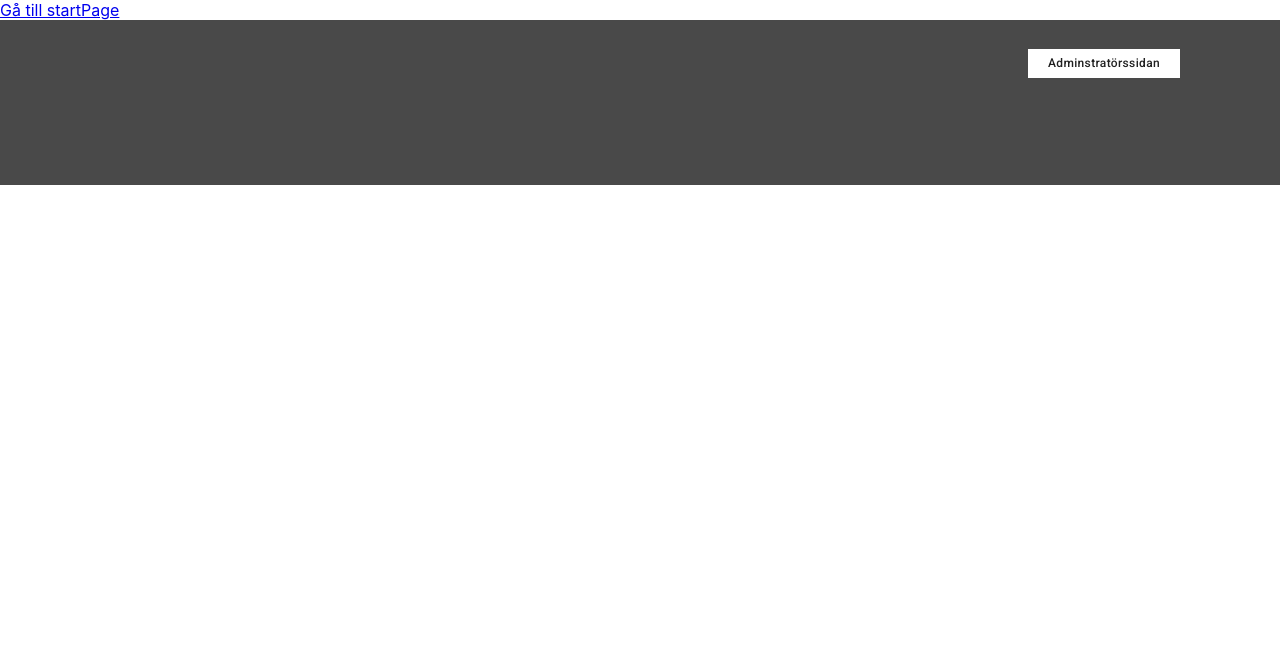
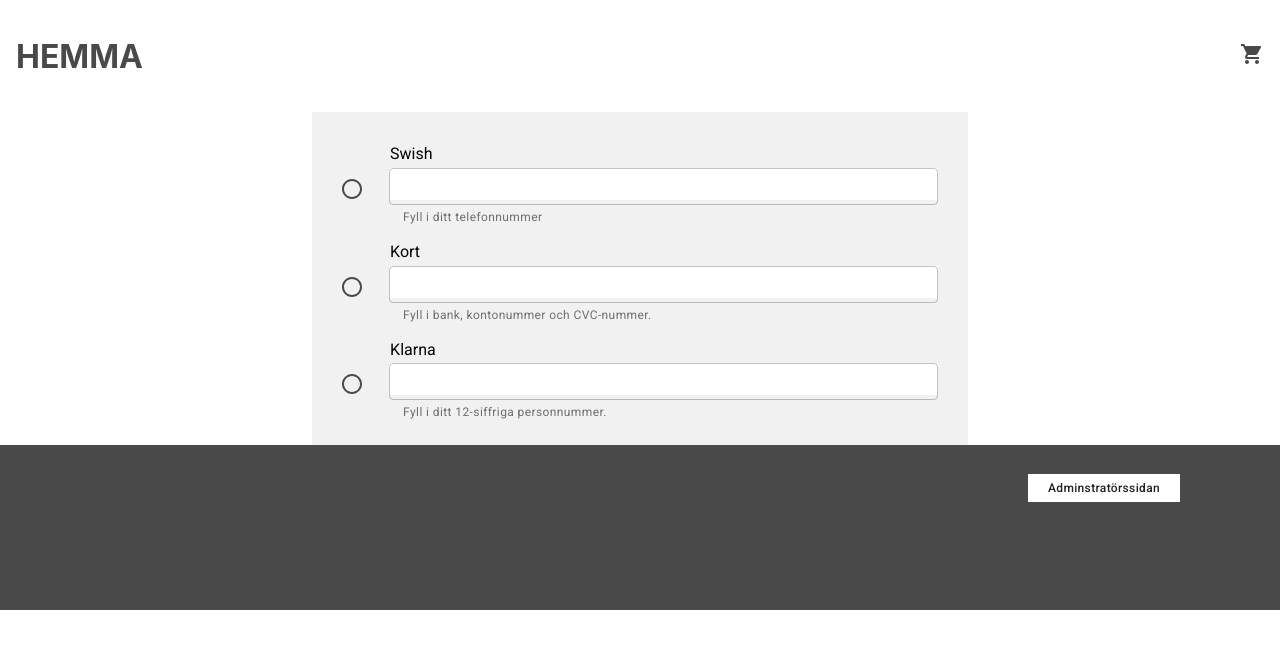
Before and after one commit to feliciaseg/webshop, a React (Create React App) app: page /checkout in a window 1280 px wide. Shown: the top 648 px of the page. Built offline with nearby package versions, Linux system fonts and the light colour scheme.

Commit message:
payment form design

```diff
--- /dev/null
+++ b/src/components/PaymentForm.tsx
@@ -0,0 +1,92 @@
+import {
+  Box,
+  FormControl,
+  RadioGroup,
+  FormControlLabel,
+  Radio,
+  TextField,
+} from "@material-ui/core";
+import React, { CSSProperties } from "react";
+import { theme } from "../styling/colorTheme";
+import "../styling/style.css";
+
+const textField: CSSProperties = {
+  backgroundColor: "white",
+  color: "black",
+};
+const box: CSSProperties = {
+  backgroundColor: theme.palette.secondary.main,
+  display: "flex",
+  flexDirection: "column",
+  alignItems: "center",
+  justifyContent: "flex-start",
+};
+
+const p: CSSProperties = {
+  fontFamily: "Roboto",
+};
+
+export default function PaymentForm() {
+  return (
+    <Box className={"paymentBox"} style={box}>
+      <FormControl component="fieldset">
+        <RadioGroup aria-label="gender" name="gender1">
+          <p className={"pInput"} style={p}>
+            Swish
+          </p>
+          <div>
+            <FormControlLabel
+              value="Swish"
+              control={<Radio style={{ color: theme.palette.primary.main }} />}
+              label=""
+            />
+            <TextField
+              style={textField}
+              id="swish"
+              helperText="Fyll i ditt telefonnummer"
+              variant="outlined"
+              required
+              className={"inputPayment"}
+            />
+          </div>
+          <p className={"pInput"} style={p}>
+            Kort
+          </p>
+          <div>
+            <FormControlLabel
+              className={"radioButtonPayment"}
+              value="Kort"
+              control={<Radio style={{ color: theme.palette.primary.main }} />}
+              label=""
+            />
+            <TextField
+              style={textField}
+              id="kort"
+              helperText="Fyll i bank, kontonummer och CVC-nummer."
+              variant="outlined"
+              className={"inputPayment"}
+            />
+          </div>
+          <p className={"pInput"} style={p}>
+            Klarna
+          </p>
+          <div>
+            <FormControlLabel
+              className={"radioButtonPayment"}
+              value="Klarna"
+              control={<Radio style={{ color: theme.palette.primary.main }} />}
+              label=""
+            />
+            <TextField
+              style={textField}
+              id="klarna"
+              helperText="Fyll i ditt 12-siffriga personnummer."
+              variant="outlined"
+              className={"inputPayment"}
+            />
+          </div>
+        </RadioGroup>
+      </FormControl>
+    </Box>
+  );
+}
--- a/src/routes/CheckoutPage.tsx
+++ b/src/routes/CheckoutPage.tsx
@@ -1,18 +1,16 @@
+import { Box } from "@material-ui/core";
 import React from "react";
-import { Link } from "react-router-dom";
+
 import Footer from "../components/Footer";
-
-// interface Props {
-// }
-
-// interface State{
-
-// }
-
+import Header from "../components/Header";
+import PaymentForm from "../components/PaymentForm";
 export default function CheckoutPage() {
   return (
     <>
-  <Link to={{ pathname: "/" }}>Gå till startPage</Link>
+    <Header type= "white"/>
+    <Box style = {{display: "flex", justifyContent:"center"}}>
+  <PaymentForm/>
+  </Box>
   <Footer/>
   </>);
 }
--- a/src/styling/style.css
+++ b/src/styling/style.css
@@ -6,12 +6,29 @@
   margin: 1.8rem 6.25rem 0 0;
 }
 
+
 /* Product-added modal */
 .smallModal {
   filter: drop-shadow(0 4px 4px grey);
   width: 35rem;
   height: 4.2rem;
   font-size: 1.2rem;
+}
+
+/* PAYMENT FORM */
+.paymentBox {
+  width: 41rem;
+  height: 20.8rem;
+}
+
+.inputPayment {
+  width: 34.3rem;
+  height: 2rem;
+}
+
+.pInput {
+  font-size: 1rem;
+  margin: 2rem 0 0.3rem 3rem
 }
 
 @media only screen and (max-width: 440px) {
@@ -23,9 +40,28 @@
     margin: 1.1rem 1.6rem 0 0;
   }
 
+  /* Product-added modal */
   .smallModal {
     width: 16.8rem;
     height: 3.4rem;
     font-size: 0.8rem;
   }
+
+  /* PAYMENT FORM */
+  .paymentBox {
+    width: 17rem;
+    height: 20rem;
+    font-size: 0.8rem;
+  }
+
+  .inputPayment {
+    width: 12.3rem;
+    height: 2rem;
+    margin-bottom: 1.7rem;
+  }
+  .pInput {
+    font-size: 1rem;
+    margin: 1rem 0 0rem 3rem
+  }
+
 }
```
